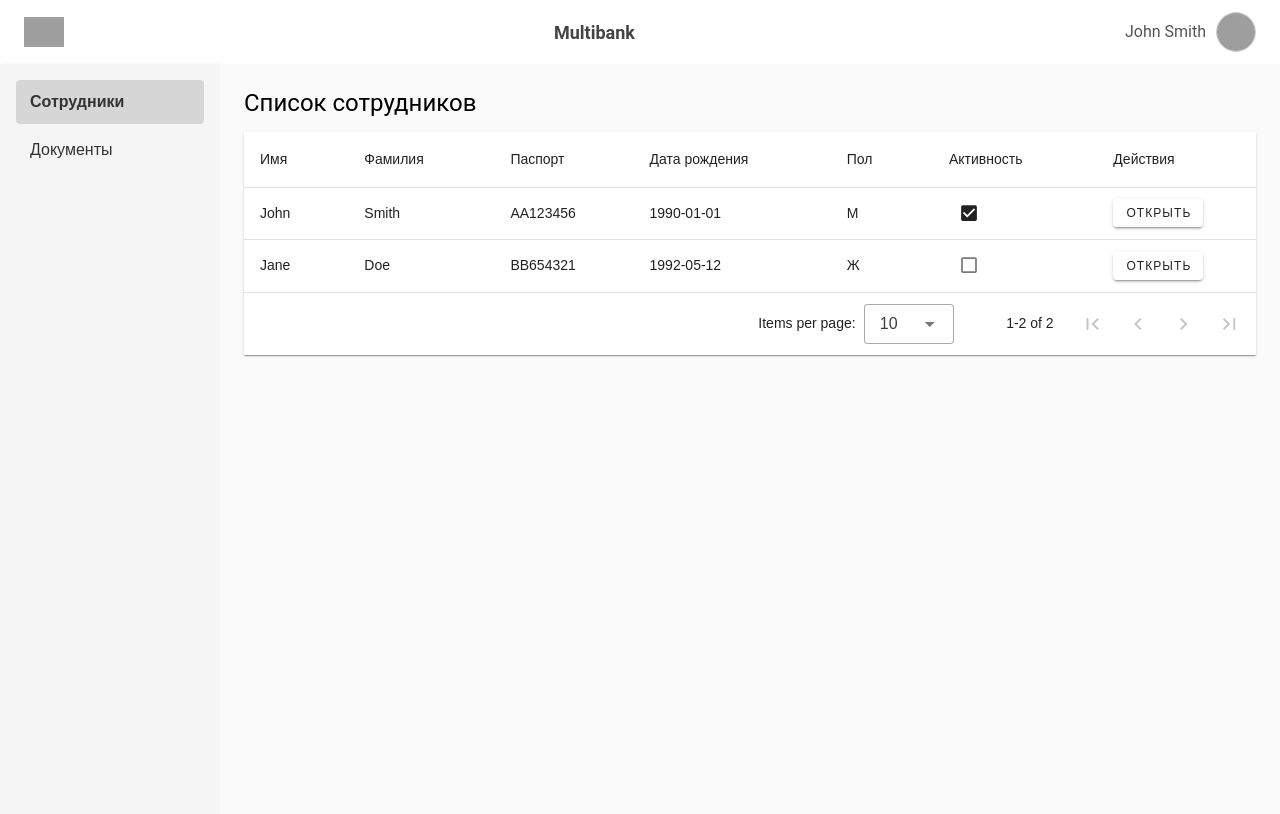
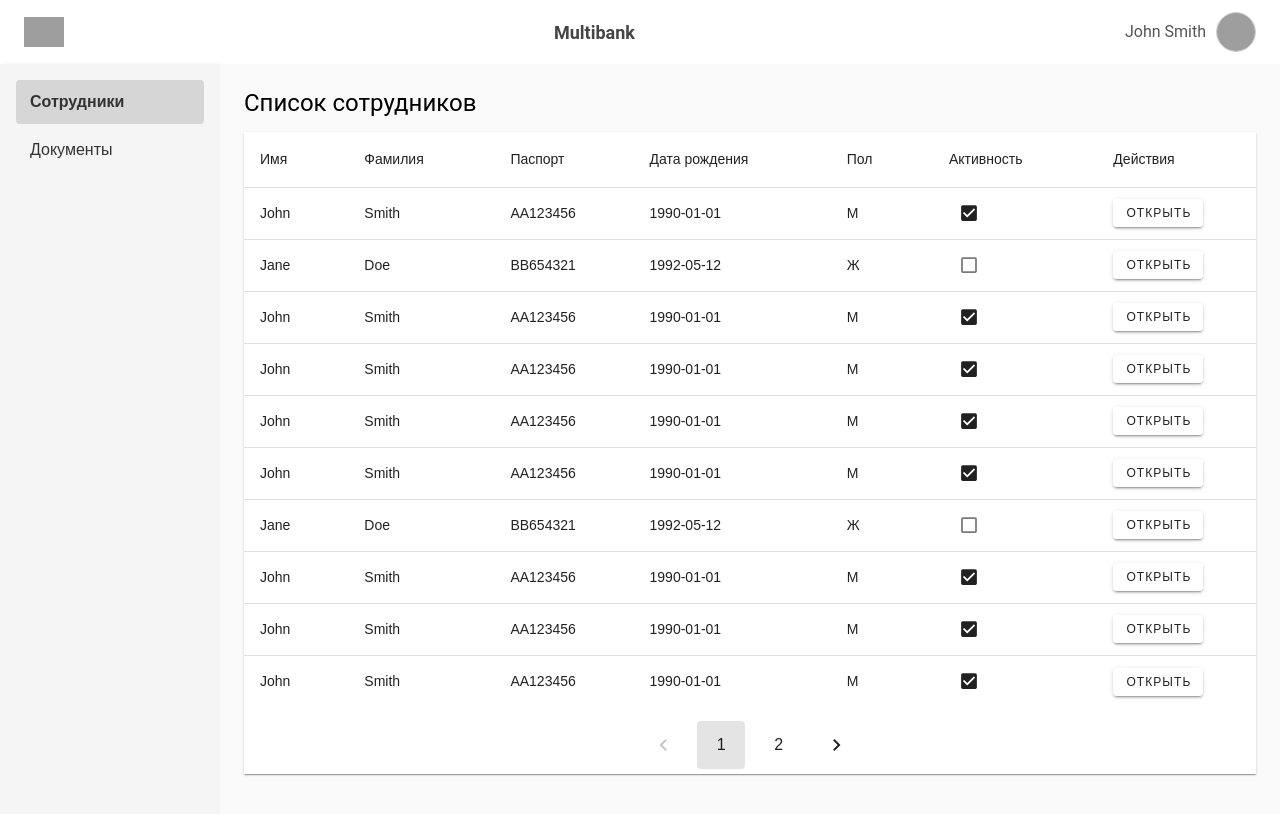
Before and after one commit to jaxongir2002/test-task-multibank, a Vue app: page /employees in a window 1280 px wide. Shown: the top 814 px of the page. Built offline with nearby package versions, Linux system fonts and the light colour scheme; data requests are answered from the project's data file; grey boxes are pictures that could not be loaded.

Commit message:
changed pagination document and employees pages

```diff
--- a/db.json
+++ b/db.json
@@ -17,6 +17,87 @@
       "birthDate": "1992-05-12",
       "gender": "Ж",
       "isActive": false
+    },
+    {
+      "id": 3,
+      "firstName": "John",
+      "lastName": "Smith",
+      "passport": "AA123456",
+      "birthDate": "1990-01-01",
+      "gender": "М",
+      "isActive": true
+    },
+    {
+      "id": 4,
+      "firstName": "John",
+      "lastName": "Smith",
+      "passport": "AA123456",
+      "birthDate": "1990-01-01",
+      "gender": "М",
+      "isActive": true
+    },
+    {
+      "id": 5,
+      "firstName": "John",
+      "lastName": "Smith",
+      "passport": "AA123456",
+      "birthDate": "1990-01-01",
+      "gender": "М",
+      "isActive": true
+    },
+    {
+      "id": 1,
+      "firstName": "John",
+      "lastName": "Smith",
+      "passport": "AA123456",
+      "birthDate": "1990-01-01",
+      "gender": "М",
+      "isActive": true
+    },
+    {
+      "id": 2,
+      "firstName": "Jane",
+      "lastName": "Doe",
+      "passport": "BB654321",
+      "birthDate": "1992-05-12",
+      "gender": "Ж",
+      "isActive": false
+    },
+    {
+      "id": 3,
+      "firstName": "John",
+      "lastName": "Smith",
+      "passport": "AA123456",
+      "birthDate": "1990-01-01",
+      "gender": "М",
+      "isActive": true
+    },
+    {
+      "id": 4,
+      "firstName": "John",
+      "lastName": "Smith",
+      "passport": "AA123456",
+      "birthDate": "1990-01-01",
+      "gender": "М",
+      "isActive": true
+    },
+    {
+      "id": 5,
+      "firstName": "John",
+      "lastName": "Smith",
+      "passport": "AA123456",
+      "birthDate": "1990-01-01",
+      "gender": "М",
+      "isActive": true
+    },
+    {
+      "id": 5,
+      "firstName": "st",
+      "lastName": "Smith",
+      "passport": "AA123456",
+      "birthDate": "1990-01-01",
+      "gender": "М",
+      "isActive": true
     }
   ],
   "documents": [
--- a/src/store/documentStore.js
+++ b/src/store/documentStore.js
@@ -14,11 +14,10 @@ export const useDocumentStore = defineStore('document', {
         async fetchDocuments() {
             this.loading = true
             try {
-                const res = await axios.get('http://localhost:3000/documents');
+                const res = await axios.get(`http://localhost:3000/documents?_page=${this.page}&_limit=${this.limit}`);
 
                 this.documents = res.data;
-                this.total = 50
-
+                this.total = 2;
                 // Filter by employee
                 if (this.employeeFilter) {
                     this.documents = this.documents.filter(doc => doc.employeeId === this.employeeFilter)
@@ -35,6 +34,10 @@ export const useDocumentStore = defineStore('document', {
             this.page = newPage
             this.fetchDocuments()
         },
+        setLimit(newLimit) {
+            this.limit = newLimit
+            this.fetchDocuments()
+        },
         setEmployeeFilter(id) {
             this.employeeFilter = id
             this.page = 1
--- a/src/store/employeeStore.js
+++ b/src/store/employeeStore.js
@@ -13,10 +13,10 @@ export const useEmployeeStore = defineStore('employee', {
         async fetchEmployees() {
             this.loading = true
             try {
-                const res = await axios.get('http://localhost:3000/employees');
+                const res = await axios.get(`http://localhost:3000/employees?_page=${this.page}&_limit=${this.limit}`);
 
                 this.employees = res.data;
-                this.total = 50
+                this.total = 2;
             } catch (error) {
                 console.error('Error:', error)
             } finally {
@@ -26,6 +26,10 @@ export const useEmployeeStore = defineStore('employee', {
         setPage(newPage) {
             this.page = newPage
             this.fetchEmployees()
+        },
+        setLimit(newLimit) {
+            this.limit = newLimit
+            this.fetchEmployees()
         }
     }
 })
--- a/src/views/Documents.vue
+++ b/src/views/Documents.vue
@@ -18,13 +18,22 @@
       :items="documentStore.documents"
       :items-per-page="documentStore.limit"
       :loading="documentStore.loading"
-      :page.sync="documentStore.page"
-      :server-items-length="documentStore.total"
       class="elevation-1"
+
       @update:page="documentStore.setPage"
+      show-current-page
+      @update:itemsPerPage="documentStore.setLimit"
   >
     <template #item.actions="{ item }">
       <v-btn size="small" @click="goToDetail(item.id)">Открыть</v-btn>
+    </template>
+    <template v-slot:bottom>
+      <div class="text-center pt-2">
+        <v-pagination
+            @update:model-value="documentStore.setPage"
+            :length="documentStore.total"
+        ></v-pagination>
+      </div>
     </template>
   </v-data-table>
 </template>
--- a/src/views/EmployeeDetail.vue
+++ b/src/views/EmployeeDetail.vue
@@ -30,9 +30,9 @@
 </template>
 
 <script setup>
-import {useRoute, useRouter} from 'vue-router'
-import {onMounted, ref} from 'vue'
-import {useEmployeeStore} from '@/store/employeeStore'
+import {useRoute, useRouter} from 'vue-router';
+import {onMounted, ref} from 'vue';
+import {useEmployeeStore} from '@/store/employeeStore';
 
 const route = useRoute()
 const router = useRouter()
--- a/src/views/Employees.vue
+++ b/src/views/Employees.vue
@@ -5,22 +5,24 @@
       :items="employeeStore.employees"
       :items-per-page="employeeStore.limit"
       :loading="employeeStore.loading"
-      :page.sync="employeeStore.page"
-      :server-items-length="employeeStore.total"
       class="elevation-1"
-      :items-length="employeeStore.total"
-      @update:page="employeeStore.setPage"
   >
     <template #item.isActive="{ item }">
-      <div>
-        <v-checkbox-btn
-            v-model="item.isActive"
-            :ripple="false"
-        ></v-checkbox-btn>
-      </div>
+      <v-checkbox-btn
+          v-model="item.isActive"
+          :ripple="false"
+      ></v-checkbox-btn>
     </template>
     <template #item.actions="{ item }">
       <v-btn size="small" @click="goToDetail(item.id)">Открыть</v-btn>
+    </template>
+    <template v-slot:bottom>
+      <div class="text-center pt-2">
+        <v-pagination
+            @update:model-value="employeeStore.setPage"
+            :length="employeeStore.total"
+        ></v-pagination>
+      </div>
     </template>
   </v-data-table>
 </template>
```
